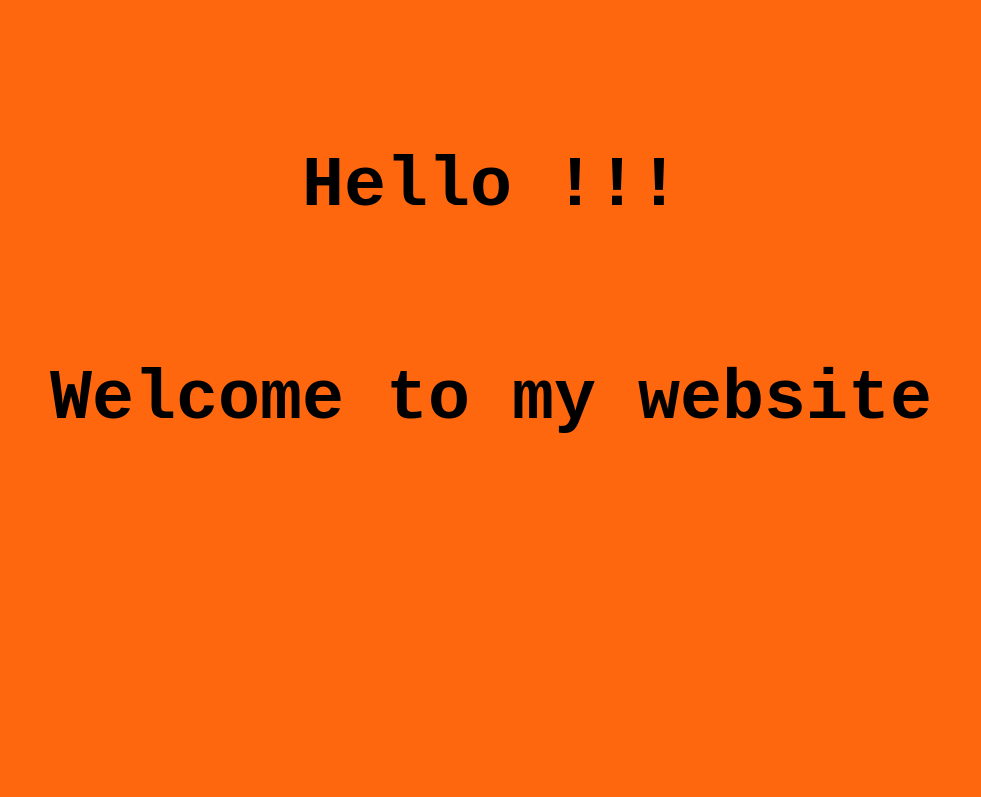
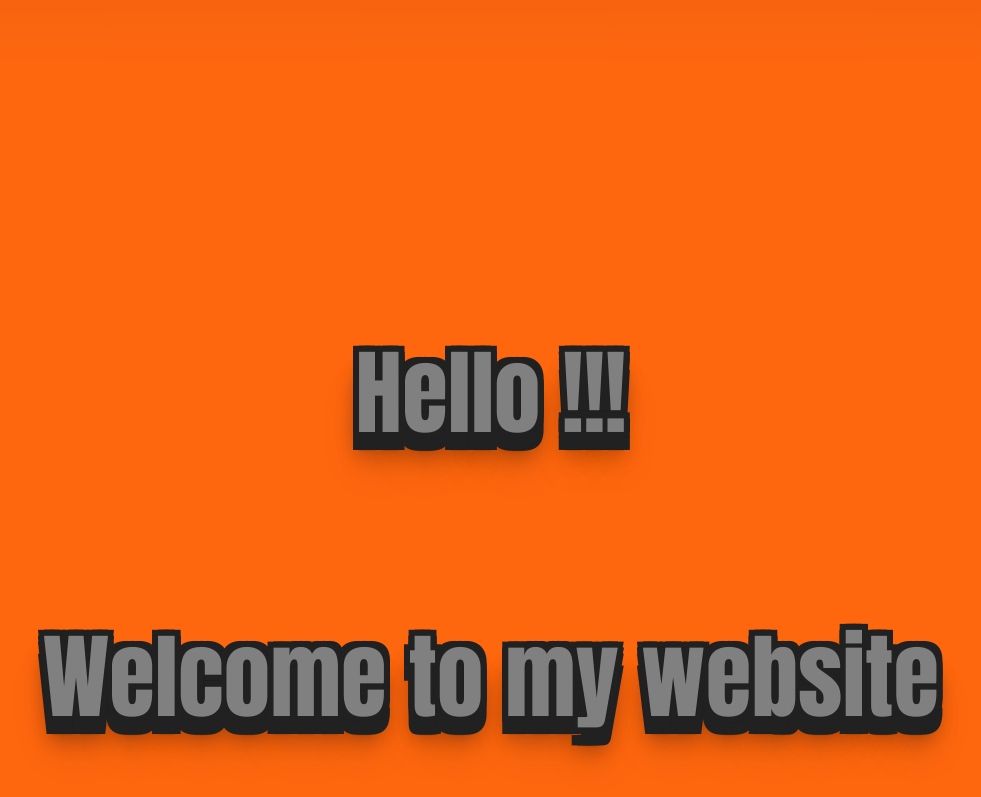
Before and after one commit to charlesmclement/Tech-Academy-Projects, a plain HTML site: page TESThtml/TESThtml/index.html in a window 1280 px wide. Shown: the part 2000-2797 px from the top of the page, without its empty margins (149-1130 px from the left). Drawn offline with Linux system fonts and the light colour scheme.

Commit message:
Add text effects

```diff
--- a/TESThtml/TESThtml/StyleSheet1.css
+++ b/TESThtml/TESThtml/StyleSheet1.css
@@ -4,18 +4,35 @@ body {
     background: -webkit-linear-gradient(top, rgba(0,0,0,1) 0%,rgba(255,103,15,1) 66%,rgba(255,103,15,1) 66%);
     background: linear-gradient(to bottom, rgba(0,0,0,1) 0%,rgba(255,103,15,1) 66%,rgba(255,103,15,1) 66%);
     filter: progid:DXImageTransform.Microsoft.gradient( startColorstr='#000000', endColorstr='#ff670f',GradientType=0 );
+    text-align: center;
 }
 
 h1 {
-    text-align: center;
-    color: darkgrey;
-    font-size: 70px;
-    font-family: Courier New, Courier, monospace;
+ font-size: 70pt;
+  font-family: Impact;
+  color: #808080;
+  -webkit-font-smoothing: antialiased;
+  -moz-osx-font-smoothing: grayscale;
+  text-shadow:   0px -6px 0 #212121,
+                 0px -6px 0 #212121,
+                 0px  6px 0 #212121,
+                 0px  6px 0 #212121,
+                -6px  0px 0 #212121,
+                 6px  0px 0 #212121,
+                -6px  0px 0 #212121,
+                 6px  0px 0 #212121,
+                -6px -6px 0 #212121,
+                 6px -6px 0 #212121,
+                -6px  6px 0 #212121,
+                 6px  6px 0 #212121,
+                -6px  18px 0 #212121,
+                 0px  18px 0 #212121,
+                 6px  18px 0 #212121,
+                 0 19px 1px rgba(0,0,0,.1),
+                 0 0 6px rgba(0,0,0,.1),
+                 0 6px 3px rgba(0,0,0,.3),
+                 0 12px 6px rgba(0,0,0,.2),
+                 0 18px 18px rgba(0,0,0,.25),
+                 0 24px 24px rgba(0,0,0,.2),
+                 0 36px 36px rgba(0,0,0,.15);
 }
-
-h2 {
-    text-align: center;
-    color: black;
-    font-size: 70px;
-    font-family: Courier New, Courier, monospace;
-}
--- a/TESThtml/TESThtml/index.html
+++ b/TESThtml/TESThtml/index.html
@@ -19,8 +19,8 @@
     <br /><br /><br /><br /><br /><br /><br /><br /><br />
     <br /><br /><br /><br /><br /><br /><br /><br /><br />
     <br /><br /><br /><br /><br /><br /><br /><br /><br />
-    <h2> Hello !!!</h2><br />
-    <h2> Welcome to my website</h2>
+    <h1> Hello !!!</h1><br />
+    <h1> Welcome to my website</h1>
     <br /><br /><br /><br /><br /><br /><br /><br /><br />
     <br /><br /><br /><br /><br /><br /><br /><br /><br />
 </body>
```
